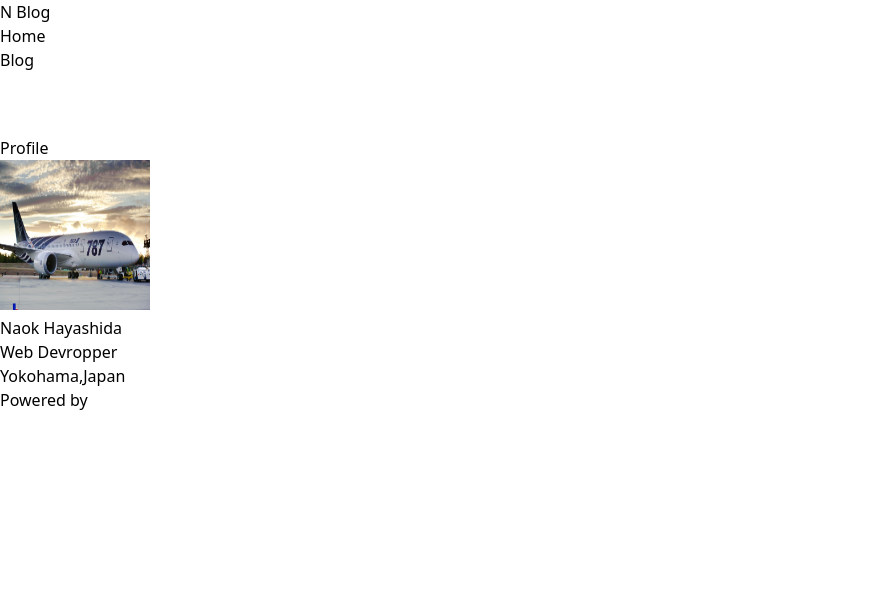
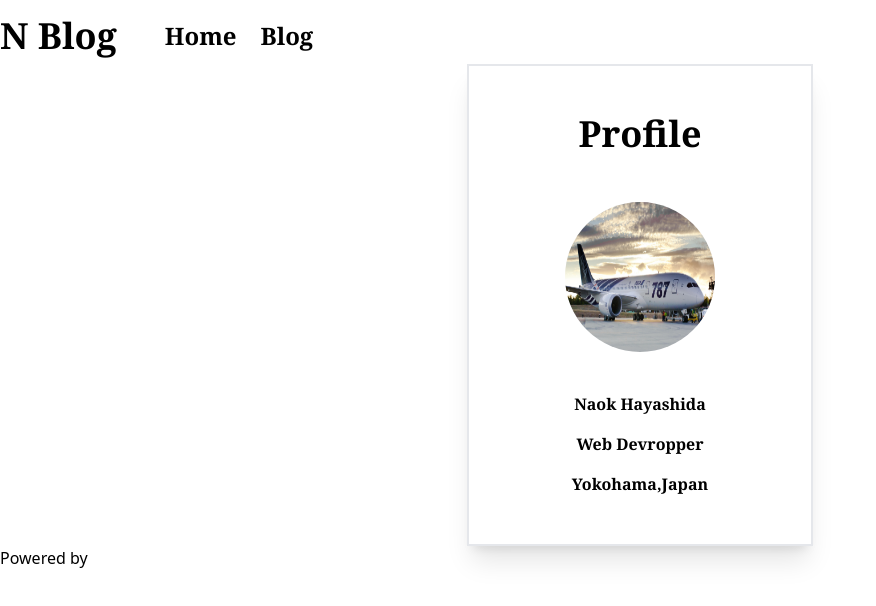
Before and after one commit to Naoki0509/blog-app, a Next.js app: page / in a window 1280 px wide. Shown: the top 606 px of the page, without its empty margins (0-876 px from the left). Built offline with nearby package versions, Linux system fonts and the light colour scheme.

Commit message:
💄 teilwindのスタイルの追加

```diff
--- a/tailwind.config.js
+++ b/tailwind.config.js
@@ -1,14 +1,12 @@
 module.exports = {
 	mode: "jit",
-	content: [
-		"src/pages/**/*.{js,ts,jsx,tsx}",
-		"src/Components/**/*.{js,ts,jsx,tsx}",
-	],
+	content: ["src/**/*.{js,ts,jsx,tsx}"],
 	theme: {
 		extend: {
 			spacing: {
 				container: "0.2rem",
 				main: "4rem 0",
+				footer: "2rem 0",
 			},
 		},
 	},
```
